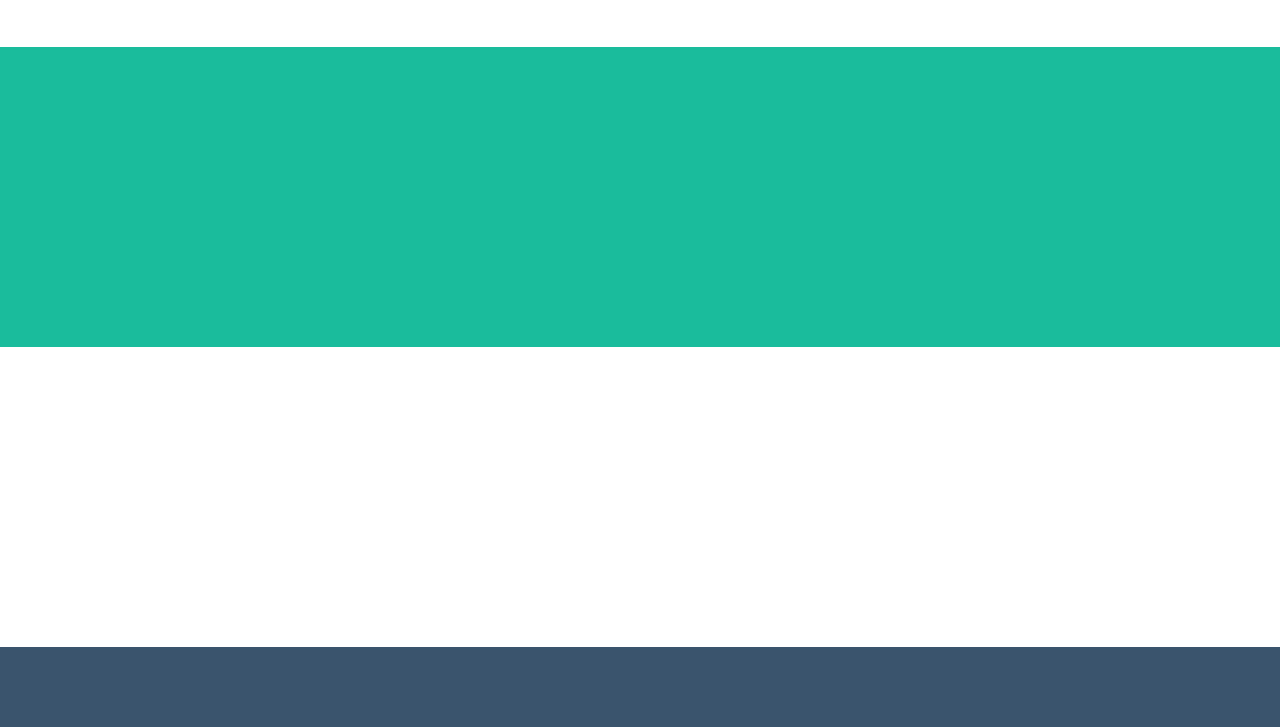
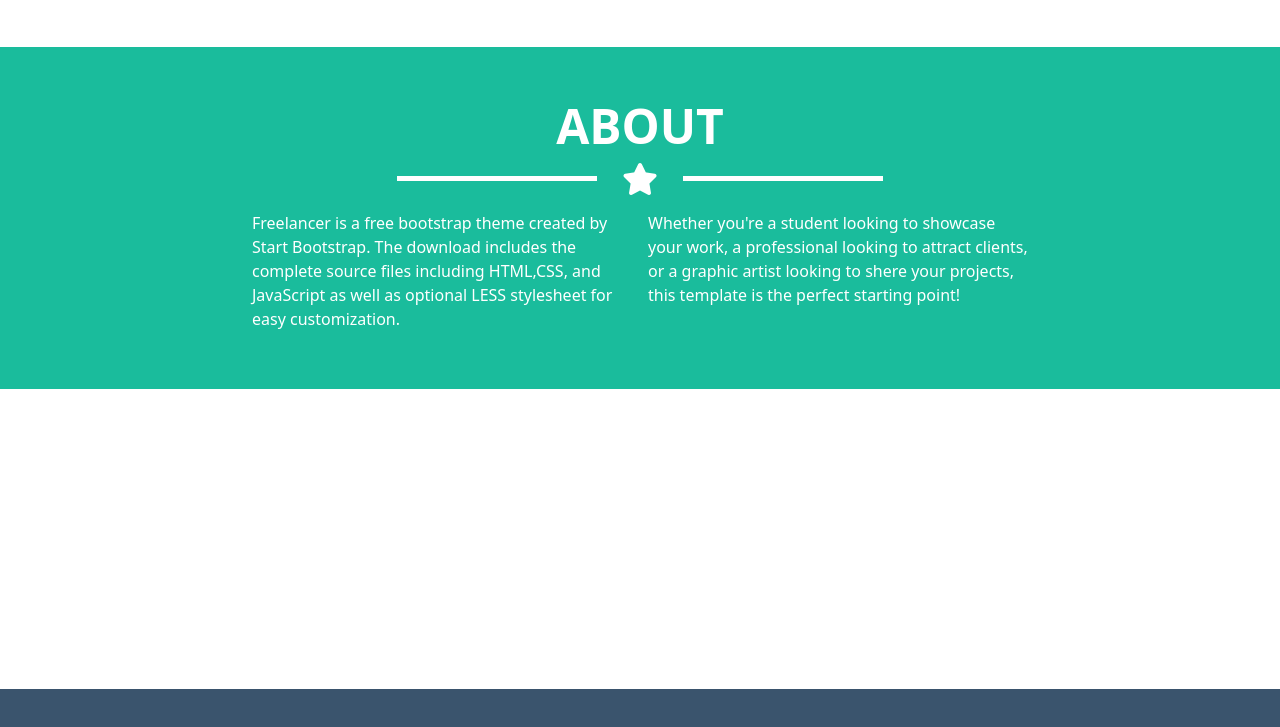
Before and after one commit to sisdream/html-css-bootstrap-freelancer, a plain HTML site: page index.html in a window 1280 px wide. Shown: the part 1439-2166 px from the top of the page. Drawn offline with nearby package versions, Linux system fonts and the light colour scheme.

Commit message:
fix: section about

```diff
--- a/css/style.css
+++ b/css/style.css
@@ -81,9 +81,13 @@ p {
 #about{
     background-color: #1abc9c;
     color: #fff;
-    height: 300px;
 }
 
+.cont-about{
+    width: 60%;
+    margin: 0 auto;
+    padding: 50px 0;
+}
 
 /* SECTION CONTACT */
 
--- a/index.html
+++ b/index.html
@@ -66,7 +66,7 @@
                     </div>
                 </div>
             </div>
-    </section>
+        </section>
     </header>
     <!-- MAIN -->
     <main>
@@ -121,10 +121,32 @@
                     </div>
                 </div>
             </div>
+        </section>
+        <!-- SECTION ABOUT -->
+        <section id="about">
+            <div class="cont-about">
+                <h2 class="d-flex justify-content-center display-5 fw-bold">ABOUT</h2>
+                <div class="col-12">
+                    <h2 class="d-flex justify-content-center align-items-center">
+                        <div class="left"></div>
+                        <i class="fa-solid fa-star"></i>
+                        <div class="right"></div>
+                    </h2>
+                </div>
+                <div class="row row-cols-1 row-cols-sm-2">
+                    <div class="col p-2">
+                        Freelancer is a free bootstrap theme created by Start Bootstrap.
+                        The download includes the complete source files including HTML,CSS,
+                        and JavaScript as well as optional LESS stylesheet for easy customization.
+                    </div>
+                    <div class="col p-2">
+                        Whether you're a student looking to showcase your work, a professional
+                        looking to attract clients, or a graphic artist looking to shere your projects,
+                        this template is the perfect starting point!
+                    </div>
+                </div>
             </div>
         </section>
-        <!-- SECTION ABOUT -->
-        <section id="about"></section>
         <!-- CONTACT ME -->
         <section id="contact"></section>
     </main>
```
